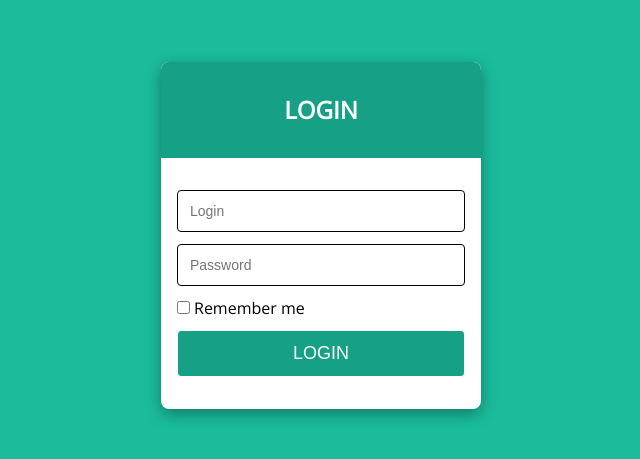
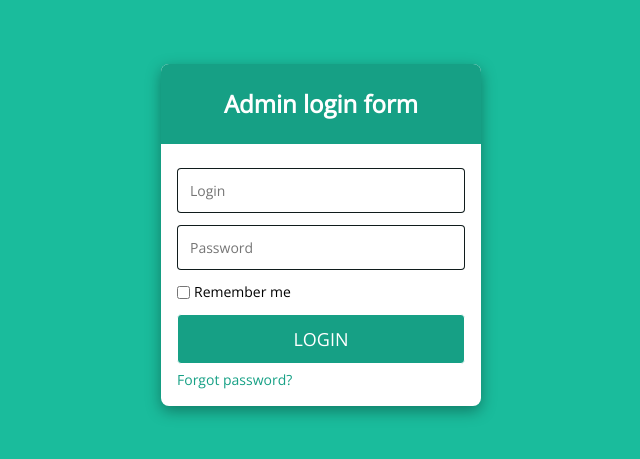
Before and after one commit to PanKarton/NewDishForm, a Next.js app: page /admin-login in a window 1280 px wide. Shown: the part 165-624 px from the top of the page, without its empty margins (319-959 px from the left). Built offline with nearby package versions, Linux system fonts and the light colour scheme.

Commit message:
test(LoginForm): Added few basic tests for LoginForm component

```diff
--- a/src/assets/theme.ts
+++ b/src/assets/theme.ts
@@ -11,6 +11,7 @@ export const theme = {
 
     // Dark green
     primaryAccent: '#16a085',
+    primaryAccentLighter: '#19b698',
 
     // Light green
     secondaryAccent: '#1abc9c',
@@ -23,6 +24,12 @@ export const theme = {
     borderDivider: '#CCC',
 
     // Login
+  },
+
+  fontFamily: {
+    primary: 'Open sans',
+    secondary: `Baskerville, 'Baskerville Old Face', 'Hoefler Text', Garamond, 'Times New Roman',
+    serif`,
   },
 
   fontSize: {
--- a/src/components/atoms/CustomLink/CustomLink.styles.ts
+++ b/src/components/atoms/CustomLink/CustomLink.styles.ts
@@ -19,7 +19,7 @@ export const StyledWrapper = styled.div`
     content: '';
     position: absolute;
     inset: 0;
-    border: 0.0625rem solid ${({ theme }) => theme.color.primaryAccent};
+    border: 0.0625rem solid ${({ theme }) => theme.color.contrast};
     translate: 0.25rem -0.25rem;
     transition: translate 250ms;
   }
--- /dev/null
+++ b/src/components/molecules/LogInForm/LogInForm.styles.ts
@@ -0,0 +1,67 @@
+import styled from 'styled-components';
+
+export const StyledForm = styled.form`
+  display: flex;
+  flex-direction: column;
+  align-items: center;
+  gap: 0.75rem;
+  padding-top: 1.5rem;
+  padding-inline: 1rem;
+
+  .input-wrapper {
+    width: 100%;
+    display: flex;
+    flex-direction: column;
+    gap: 0.25rem;
+  }
+
+  .error-message {
+    color: ${({ theme }) => theme.color.error};
+    font-size: ${({ theme }) => theme.fontSize.textSM};
+    width: 100%;
+  }
+`;
+
+export const StyledInput = styled.input`
+  background-color: ${({ theme }) => theme.color.primary};
+  border: 1px solid ${({ theme }) => theme.color.contrastTransparent};
+  border-radius: 0.25rem;
+  font-size: 0.875rem;
+  padding: 0.75rem 0.75rem;
+  font-weight: 500;
+  width: 100%;
+`;
+
+export const StyledSubmit = styled.button`
+  background-color: ${({ theme }) => theme.color.primaryAccent};
+  border: 1px solid ${({ theme }) => theme.color.contrastBorder};
+  color: ${({ theme }) => theme.color.primary};
+
+  font-size: ${({ theme }) => theme.fontSize.textLG};
+  font-weight: 500;
+  border-radius: 0.25rem;
+  padding: 0.75rem 0.75rem;
+  width: 100%;
+
+  &:hover {
+    cursor: pointer;
+    background-color: ${({ theme }) => theme.color.primaryAccentLighter};
+  }
+`;
+
+export const StyledCheckboxWrapper = styled.div`
+  display: flex;
+  align-items: center;
+  gap: 0.25rem;
+  width: 100%;
+  height: 1.25rem;
+
+  & > label {
+    line-height: 1rem;
+    font-size: ${({ theme }) => theme.fontSize.textSM};
+  }
+
+  input[type='checkbox']:checked {
+    accent-color: ${({ theme }) => theme.color.primaryAccent};
+  }
+`;
--- a/src/components/molecules/LogInForm/LogInForm.tsx
+++ b/src/components/molecules/LogInForm/LogInForm.tsx
@@ -1,72 +1,67 @@
 import { useRouter } from 'next/router';
 import React, { useCallback } from 'react';
-import styled from 'styled-components';
+import { Field, Form, FormRenderProps } from 'react-final-form';
+import { StyledCheckboxWrapper, StyledForm, StyledInput, StyledSubmit } from './LogInForm.styles';
 
-export const StyledForm = styled.form`
-  display: flex;
-  flex-direction: column;
-  align-items: center;
-  gap: 0.75rem;
-  padding-block: 2rem;
-`;
-
-export const StyledInput = styled.input`
-  background-color: ${({ theme }) => theme.color.primary};
-  border: 1px solid ${({ theme }) => theme.color.contrastBorder};
-  border-radius: 0.25rem;
-  font-size: 0.875rem;
-  padding: 0.75rem 0.75rem;
-  font-weight: 500;
-  width: 90%;
-`;
-
-export const StyledSubmit = styled.button`
-  background-color: ${({ theme }) => theme.color.primaryAccent};
-  border: 1px solid ${({ theme }) => theme.color.contrastBorder};
-  color: ${({ theme }) => theme.color.primary};
-
-  font-size: ${({ theme }) => theme.fontSize.textLG};
-  font-weight: 500;
-  border-radius: 0.25rem;
-  padding: 0.75rem 0.75rem;
-  width: 90%;
-
-  &:hover {
-    cursor: pointer;
-    background-color: ${({ theme }) => theme.color.secondaryAccentLighter};
-  }
-`;
-
-export const StyledCheckboxWrapper = styled.div`
-  display: flex;
-  align-items: center;
-  gap: 0.25rem;
-  width: 90%;
-  height: 1.25rem;
-
-  & > label {
-    line-height: 1rem;
-
-    &:checked {
-    }
-  }
-`;
+type FormData = {
+  email: string;
+  password: string;
+};
 
 export const LogInForm = () => {
   const router = useRouter();
-  const handleSubmit = useCallback(() => {
+
+  const onSubmit = useCallback(() => {
+    // Authentication logic and stuff
     router.push('/admin-panel');
   }, [router]);
 
+  const validate = (values: FormData) => {
+    const errors: Partial<FormData> = {};
+    if (!values.email) {
+      errors.email = 'Login is required';
+    }
+    if (!values.password) {
+      errors.password = 'Password is required';
+    }
+    return errors;
+  };
+
   return (
-    <StyledForm onSubmit={handleSubmit}>
-      <StyledInput type="text" name="login" placeholder="Login" />
-      <StyledInput type="text" name="password" placeholder="Password" />
-      <StyledCheckboxWrapper>
-        <input id="rememberMe" name="rememberMe" type="checkbox" />
-        <label htmlFor="rememberMe">Remember me</label>
-      </StyledCheckboxWrapper>
-      <StyledSubmit>LOGIN</StyledSubmit>
-    </StyledForm>
+    <Form
+      onSubmit={onSubmit}
+      validate={validate}
+      render={({ handleSubmit, submitting }: FormRenderProps<FormData>) => (
+        <StyledForm onSubmit={handleSubmit}>
+          <Field name="email">
+            {({ input, meta }) => (
+              <div className="input-wrapper">
+                <StyledInput placeholder="Login" type="text" {...input} />
+                {meta.touched && meta.error && <span className="error-message">{meta.error}</span>}
+              </div>
+            )}
+          </Field>
+          <Field name="password">
+            {({ input, meta }) => (
+              <div className="input-wrapper">
+                <StyledInput placeholder="Password" type="passwword" {...input} />
+                {meta.touched && meta.error && <span className="error-message">{meta.error}</span>}
+              </div>
+            )}
+          </Field>
+          <Field name="remember-me" type="checkbox">
+            {({ input, meta }) => (
+              <StyledCheckboxWrapper>
+                <input {...input} id="remember-me" />
+                <label htmlFor="remember-me">Remember me</label>
+              </StyledCheckboxWrapper>
+            )}
+          </Field>
+          <StyledSubmit type="submit" disabled={submitting}>
+            LOGIN
+          </StyledSubmit>
+        </StyledForm>
+      )}
+    />
   );
 };
--- /dev/null
+++ b/src/modules/admin-login/LogInPageSection/LogInPageSection.styles.ts
@@ -0,0 +1,25 @@
+import styled from 'styled-components';
+
+export const StyledSection = styled.section`
+  height: 100vh;
+  display: flex;
+  align-items: center;
+  justify-content: center;
+  background-color: ${({ theme }) => theme.color.secondaryAccent};
+
+  .wrapper {
+    box-shadow: rgba(0, 0, 0, 0.35) 0px 5px 15px;
+    width: min(90%, 20rem);
+    border-radius: 0.5rem;
+    background-color: ${({ theme }) => theme.color.primary};
+    overflow: hidden;
+  }
+`;
+
+export const StyledHeading = styled.h1`
+  text-align: center;
+  background-color: ${({ theme }) => theme.color.primaryAccent};
+  height: 5rem;
+  line-height: 5rem;
+  color: ${({ theme }) => theme.color.primary};
+`;
--- a/src/modules/admin-login/LogInPageSection/LogInPageSection.tsx
+++ b/src/modules/admin-login/LogInPageSection/LogInPageSection.tsx
@@ -1,37 +1,30 @@
 import { LogInForm } from '@/components/molecules/LogInForm/LogInForm';
+import Link from 'next/link';
 import React from 'react';
 import styled from 'styled-components';
+import { StyledHeading, StyledSection } from './LogInPageSection.styles';
 
-export const StyledSection = styled.section`
-  height: 100vh;
-  display: flex;
-  align-items: center;
-  justify-content: center;
-  background-color: ${({ theme }) => theme.color.secondaryAccent};
-
-  .wrapper {
-    box-shadow: rgba(0, 0, 0, 0.35) 0px 5px 15px;
-    width: min(90%, 20rem);
-    border-radius: 0.5rem;
-    background-color: ${({ theme }) => theme.color.primary};
-    overflow: hidden;
+export const StyledLinkWrapper = styled.div`
+  padding-left: 1rem;
+  padding-block: 0.25rem 1rem;
+  a {
+    color: ${({ theme }) => theme.color.primaryAccent};
+    font-size: ${({ theme }) => theme.fontSize.textSM};
+    &:hover {
+      color: ${({ theme }) => theme.color.primaryAccentLighter};
+    }
   }
-`;
-
-export const StyledHeading = styled.h1`
-  text-align: center;
-  background-color: ${({ theme }) => theme.color.primaryAccent};
-  height: 6rem;
-  line-height: 6rem;
-  color: ${({ theme }) => theme.color.primary};
 `;
 
 export const LogInPageSection = () => (
   <>
     <StyledSection>
       <div className="wrapper">
-        <StyledHeading>LOGIN</StyledHeading>
+        <StyledHeading>Admin login form</StyledHeading>
         <LogInForm />
+        <StyledLinkWrapper>
+          <Link href="password-recovery">Forgot password?</Link>
+        </StyledLinkWrapper>
       </div>
     </StyledSection>
   </>
--- a/src/modules/index/Header/Header.styles.ts
+++ b/src/modules/index/Header/Header.styles.ts
@@ -33,6 +33,5 @@ export const StyledHeroText = styled.h1`
   line-height: 0.9;
   letter-spacing: 1rem;
   font-weight: 500;
-  font-family: Baskerville, 'Baskerville Old Face', 'Hoefler Text', Garamond, 'Times New Roman',
-    serif;
+  font-family: ${({ theme }) => theme.fontFamily.secondary};
 `;
--- a/styles/globals.css
+++ b/styles/globals.css
@@ -7,6 +7,7 @@ html {
 *::before,
 *::after {
   box-sizing: inherit;
+  font-family: inherit;
   padding: 0;
   margin: 0;
 }
@@ -18,7 +19,3 @@ a {
 ul {
   list-style-type: none;
 }
-
-h1 {
-  font-family: var(--font-roboto-mono);
-}
```
Also changed, not shown: jest.config.js (added, +12 -0 lines), package.json (+16 -6 lines), testHelpers/test-utils.tsx (added, +20 -0 lines), .babelrc (added), 2 other files (tests, documents, lock files or other folders).
